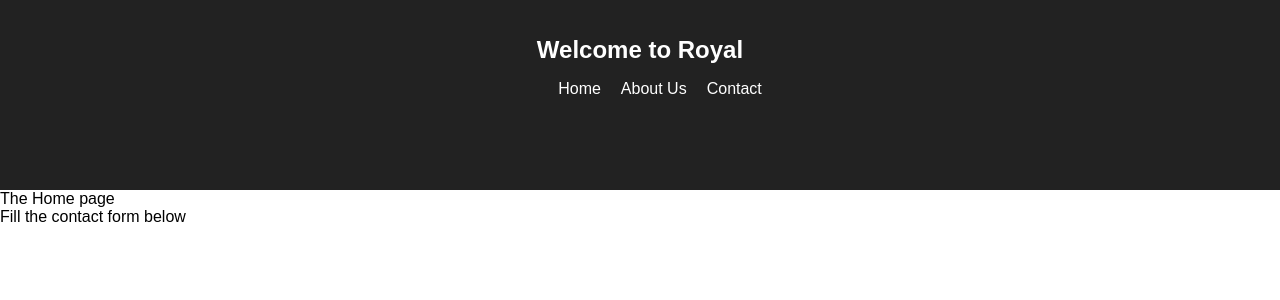
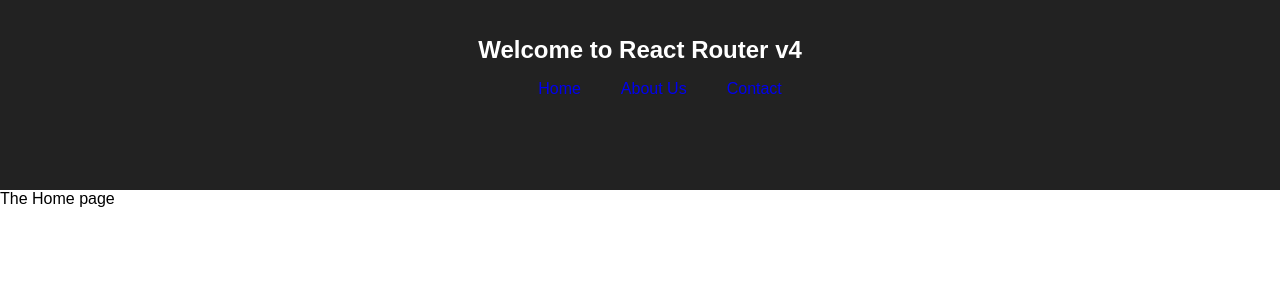
Before and after one commit to shemogumbe/react_router_navigation, a React (Create React App) app: page / in a window 1280 px wide. Shown: the top 300 px of the page. Built offline with nearby package versions, Linux system fonts and the light colour scheme.

Commit message:
feat(navigation): add switch navigation to return first match

```diff
--- a/src/App.css
+++ b/src/App.css
@@ -7,9 +7,10 @@
   height: 80px;
 }
 
-.nav  li {
+.nav  .link {
   display: inline;
-  padding: 10px;
+  padding: 20px;
+  text-decoration: none;
 }
 
 .App-header {
--- a/src/App.js
+++ b/src/App.js
@@ -1,12 +1,7 @@
 import React, { Component } from 'react';
 import './App.css';
 
-
-import Home from './components/Home';
-import About from './components/About';
-import Contact from './components/Contact';
-
-import { BrowserRouter, Route } from 'react-router-dom';
+import { Link } from 'react-router-dom';
 
 
 class App extends Component {
@@ -14,11 +9,11 @@ class App extends Component {
     return (
       <div className="App">
         <header className="App-header">
-          <h1 className="App-title">Welcome to   Royal</h1>
+          <h1 className="App-title">Welcome to  React Router v4</h1>
           <ul className="nav">
-            <li>Home</li>
-            <li>About Us</li>
-            <li>Contact</li>
+            <Link to="/" className="link">Home</Link>
+            <Link to="/about" className="link">About Us</Link>
+            <Link to="/contact" className="link">Contact</Link>
 
           </ul>
         </header>
--- a/src/index.js
+++ b/src/index.js
@@ -4,7 +4,7 @@ import './index.css';
 import App from './App';
 import registerServiceWorker from './registerServiceWorker';
 
-import { BrowserRouter, Route} from 'react-router-dom';
+import { BrowserRouter, Route, Switch} from 'react-router-dom';
 
 import Home from './components/Home';
 import About from './components/About';
@@ -18,9 +18,11 @@ ReactDOM.render(
 <BrowserRouter>
 <div>
  <App />
+ <Switch>
  <Route path="/" component={Home} exact={true} />
  <Route path="/about" component={About}/>
  <Route path="/" component={Contact}/>
+ </Switch>
  </div>
 </BrowserRouter>,
 document.getElementById('root'));
```
